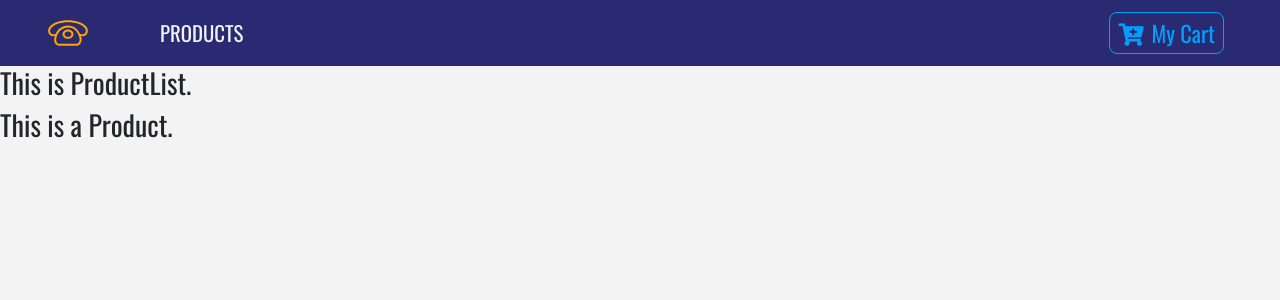
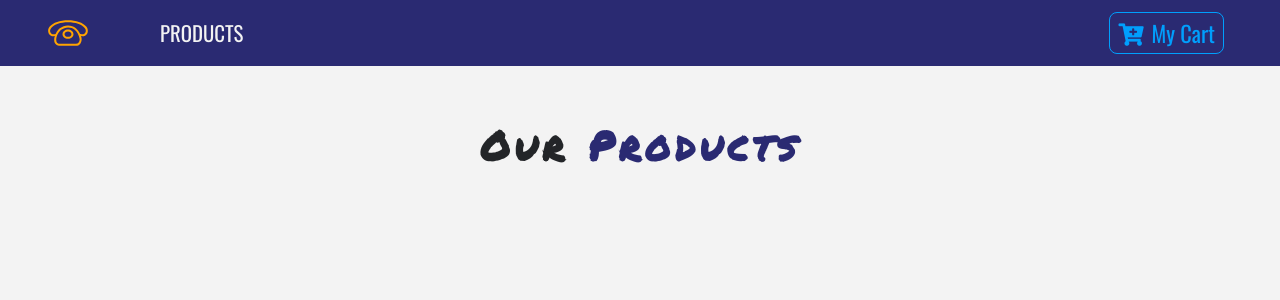
Before and after one commit to Christophorus3/store, a React (Create React App) app: page / in a window 1280 px wide. Shown: the top 300 px of the page. Built offline with nearby package versions, Linux system fonts and the light colour scheme.

Commit message:
Added Title to Product page

```diff
--- a/src/components/ProductList.js
+++ b/src/components/ProductList.js
@@ -1,13 +1,28 @@
-import React, {Component} from 'react';
+import React, {Component, Fragment} from 'react';
 import Product from "./Product";
+import Title from "./Title";
 
 class ProductList extends Component {
+  constructor(props) {
+    super(props);
+
+    this.state = {
+      products: []
+    }
+  }
+
   render() {
     return (
-      <div>
-        <h3>This is ProductList.</h3>
-        <Product/>
-      </div>
+      <Fragment>
+        <div className="py-5">
+          <div className="container">
+            <Title name="our" title="products"/>
+            <div className="row">
+
+            </div>
+          </div>
+        </div>
+      </Fragment>
     );
   }
 }
--- /dev/null
+++ b/src/components/Title.js
@@ -0,0 +1,13 @@
+import React from 'react'
+
+export default function Title({name, title}) {
+  return (
+    <div className="row">
+      <div className="col-10 mx-auto my-2 text-center text-title">
+        <h1 className="text-capitalize font-weight-bold">
+          {name} <strong className="text-blue">{title}</strong>
+        </h1>
+      </div>
+    </div>
+  )
+}
--- a/src/data.js
+++ b/src/data.js
@@ -1,8 +1,3 @@
-/*
-https://www.iconfinder.com/icons/1243689/call_phone_icon
-Creative Commons (Attribution 3.0 Unported);
-https://www.iconfinder.com/Makoto_msk */
-
 export const storeProducts = [
   {
     id: 1,
```
